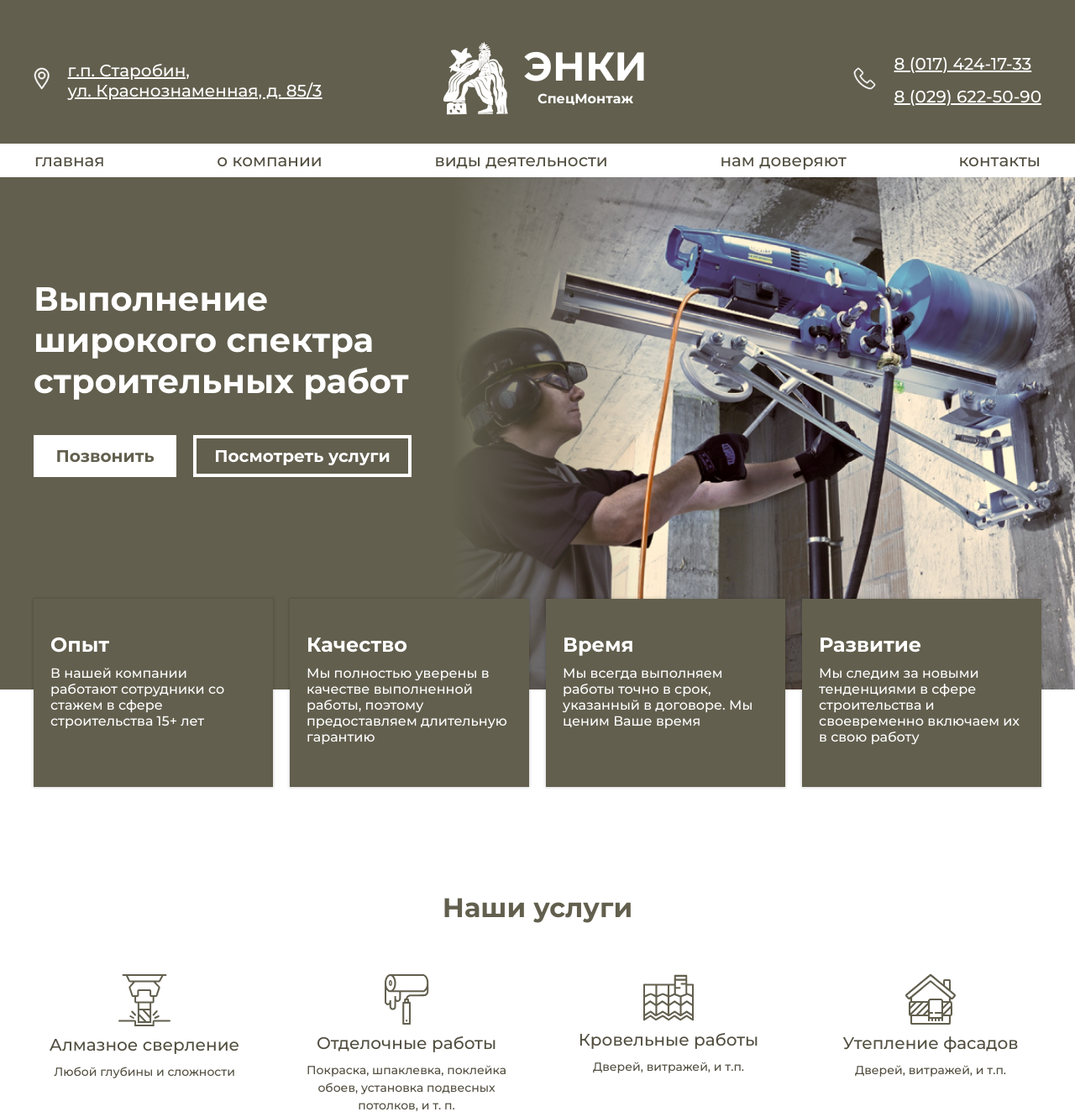
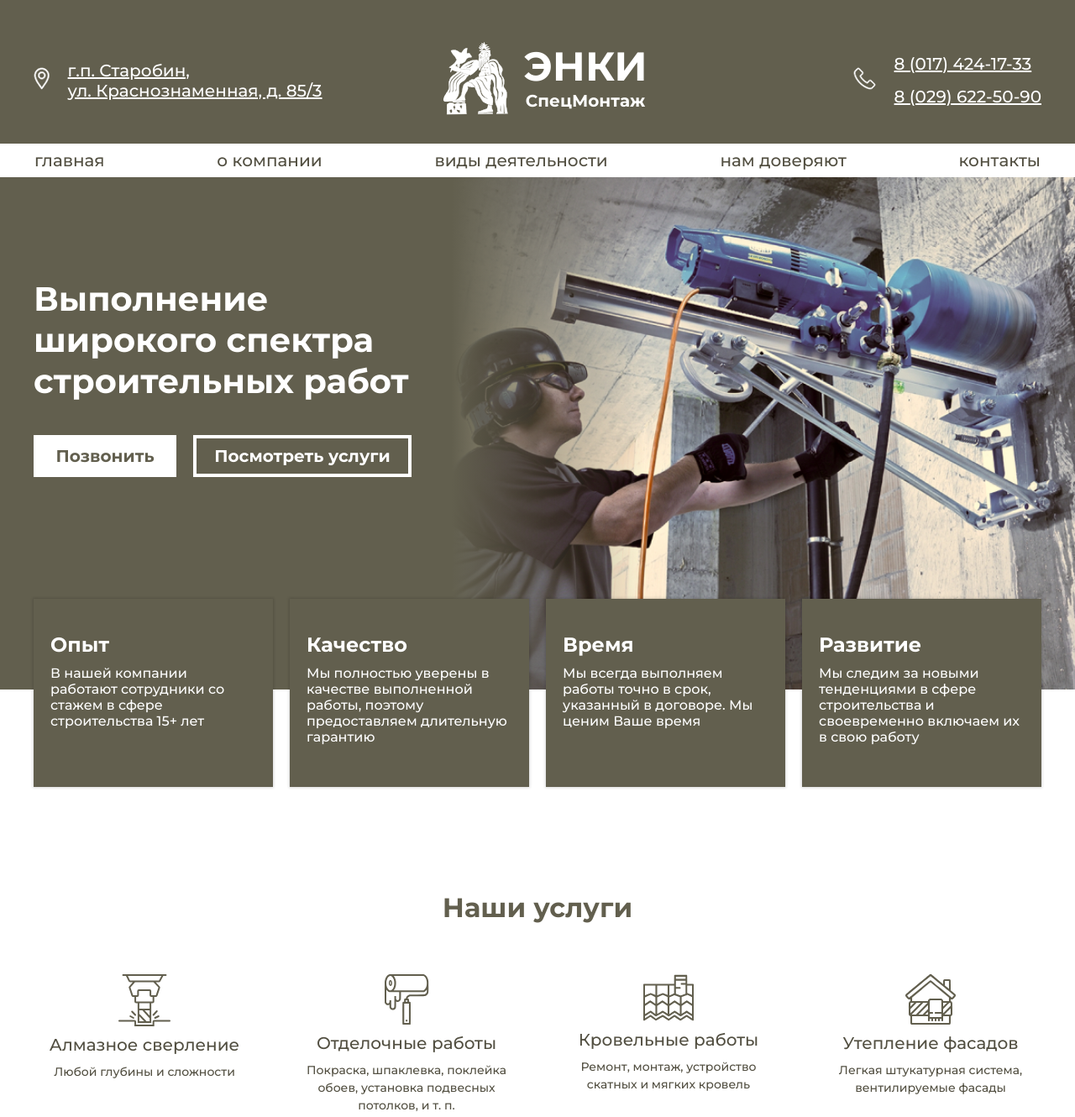
Before and after one commit to maria-knst/enki, a plain HTML site: page index.html in a window 1280 px wide. Shown: the top 1330 px of the page at 84% size. Drawn offline with Linux system fonts and the light colour scheme.

Commit message:
Fix - Fix styles

```diff
--- a/index.html
+++ b/index.html
@@ -199,14 +199,14 @@
                 <img src="images/activities/roof.svg" alt="A">
               </div>
               <h6 class="activitie_title">Кровельные работы</h6>
-              <p class="activitie_info">Дверей, витражей, и т.п.</p>
+              <p class="activitie_info">Ремонт, монтаж, устройство скатных и мягких кровель</p>
             </div>
             <div class="activities_container-element">
               <div class="activitie_icon">
                 <img src="images/activities/house.svg" alt="A">
               </div>
               <h6 class="activitie_title">Утепление фасадов</h6>
-              <p class="activitie_info">Дверей, витражей, и т.п.</p>
+              <p class="activitie_info">Легкая штукатурная система, вентилируемые фасады</p>
             </div>
 
             <div class="activities_container-element hidden-element">
@@ -230,7 +230,7 @@
                 <img src="images/activities/wall.svg" alt="A">
               </div>
               <h6 class="activitie_title">Бетонные работы</h6>
-              <p class="activitie_info">Дверей, витражей, и т.п.</p>
+              <p class="activitie_info">Фундаменты, подпорные стены, бетонные полы и т.п.</p>
             </div>
             <div class="activities_container-element hidden-element">
               <div class="activitie_icon">
@@ -238,7 +238,7 @@
               </div>
               <h6 class="activitie_title">Благоустройство</h6>
               <p class="activitie_info">
-                Водо-, тепло-, энергоснабжение, канализация, и т.п.
+                Водо-, тепло-,   энерго-снабжение, канализация, устройство плитки и т.п.
               </p>
             </div>
           </div>
--- a/styles/style.css
+++ b/styles/style.css
@@ -44,6 +44,9 @@
   display: flex;
   gap: 8%;
 }
+.header_logo-group:hover{
+  cursor: pointer;
+}
 
 /*__________________________________*/
 
@@ -63,7 +66,7 @@
 .logo_text-small {
   font-family: "Montserrat", sans-serif;
   font-weight: 700;
-  font-size: 16px;
+  font-size: 20px;
 }
 
 /*__________________________________*/
--- a/styles/styles-middle.css
+++ b/styles/styles-middle.css
@@ -104,9 +104,7 @@
     .location_text_desktop {
         display: none;
     }
-    .logo_text-small{
-        font-size: 18px;
-    }
+
     .header_logo-group {
         display: flex;
         gap: 8%;
```
